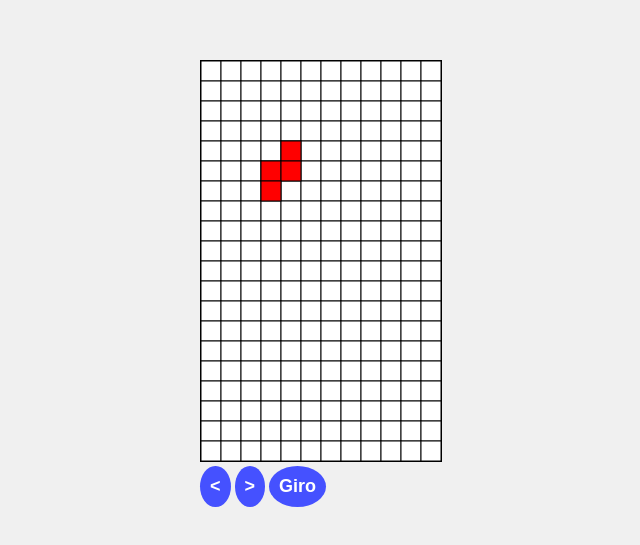
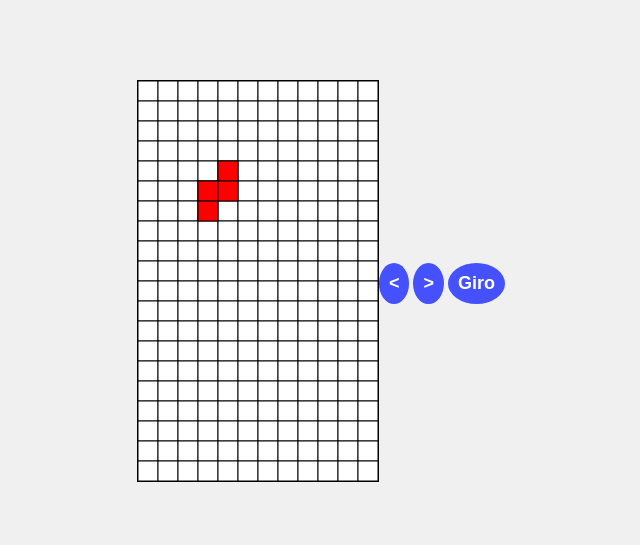
Before and after one commit to LeoGidev/Tetris, a plain HTML site: page index.html in a window 1280 px wide. Shown: the part 117-662 px from the top of the page, without its empty margins (319-959 px from the left). Drawn offline with Linux system fonts and the light colour scheme.

Commit message:
se trabaja en lógica

```diff
--- a/index.html
+++ b/index.html
@@ -8,7 +8,9 @@
 </head>
 <body>
   <div class="contenedor">
+    <div>
     <canvas id="tetris" width="240" height="400"></canvas>
+    </div>
     <div id="controls">
         <button class="direccion" id="move-left"><</button>
         <button class="direccion" id="move-right">></button>
--- a/styles.css
+++ b/styles.css
@@ -10,7 +10,10 @@ body {
 canvas {
   border: 1px solid #000;
 }
-
+.contenedor{
+  display: flex;
+  align-items: center;
+}
 .direccion {
   padding: 10px;
   background-color: rgb(69, 81, 255);
```
